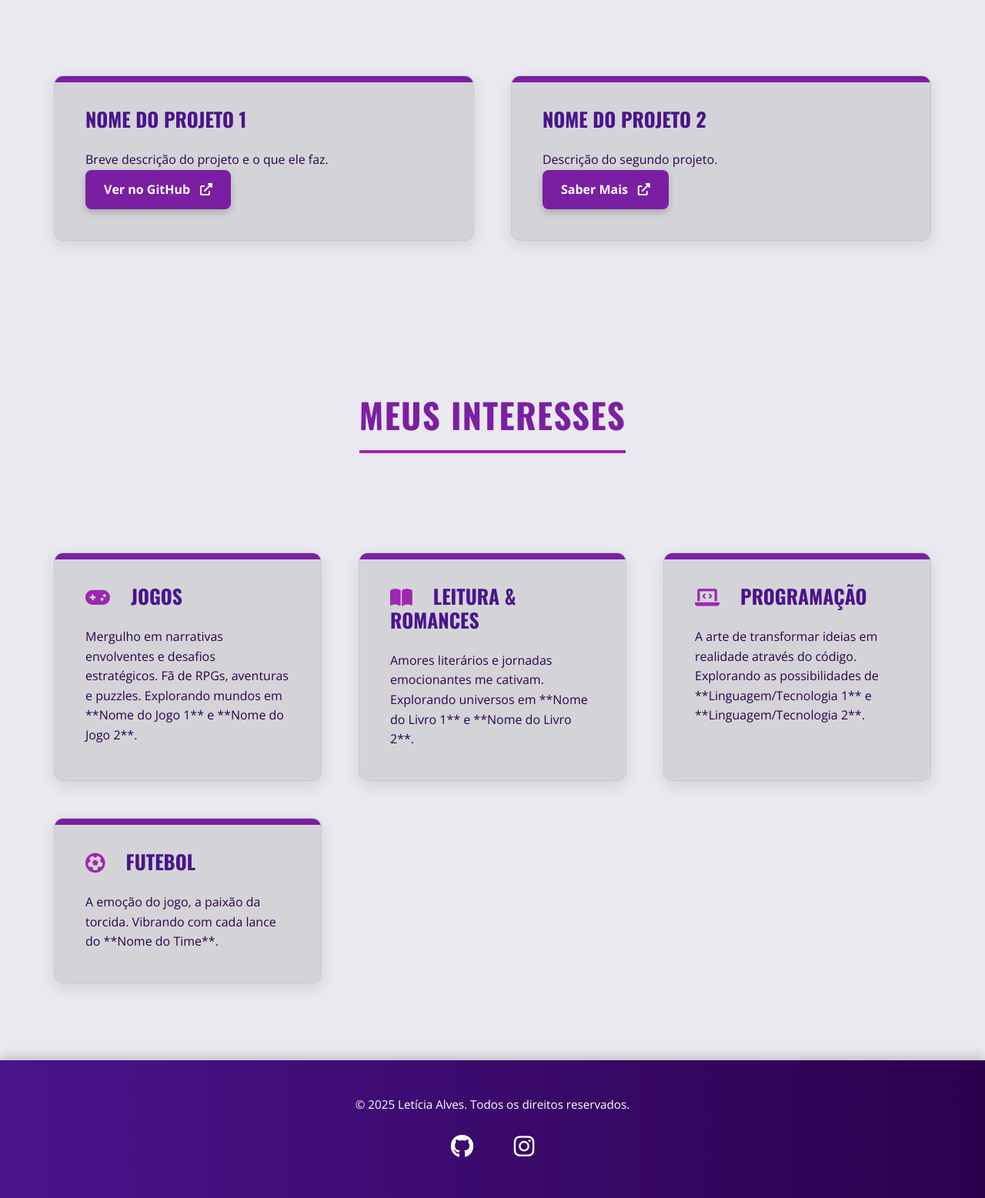
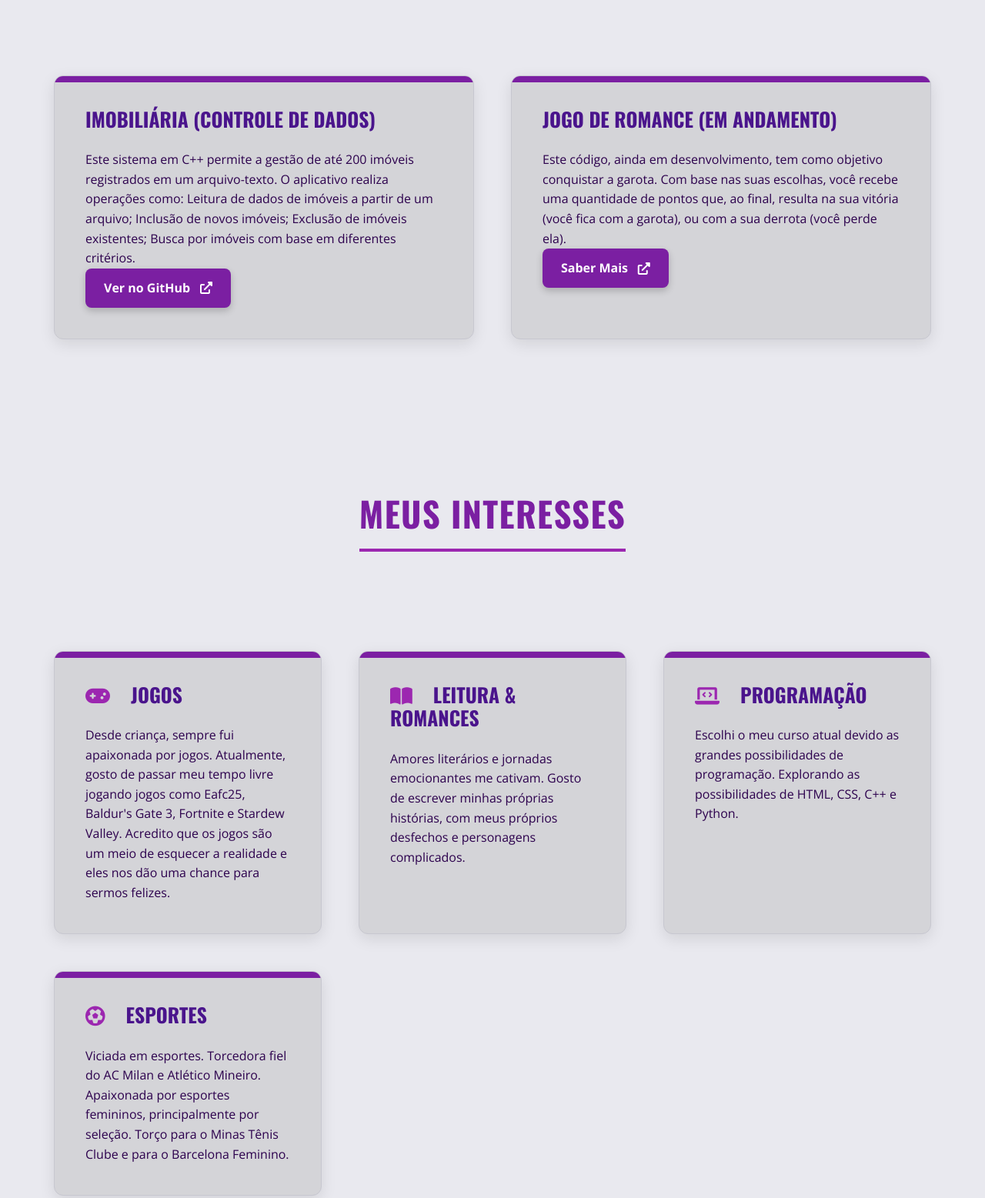
Before and after one commit to LuthorW/LuthorW.github.io, a plain HTML site: page index.html in a window 1280 px wide. Shown: the part 1920-3477 px from the top of the page at 77% size. Drawn offline with nearby package versions, Linux system fonts and the light colour scheme.

Commit message:
Update index.html

```diff
--- a/index.html
+++ b/index.html
@@ -3,7 +3,7 @@
 <head>
     <meta charset="UTF-8">
     <meta name="viewport" content="width=device-width, initial-scale=1.0">
-    <title>Letícia Alves | Portfolio Excepcional</title>
+    <title>Letícia Santos Alves</title>
     <link rel="stylesheet" href="style.css">
     <link rel="preconnect" href="https://fonts.googleapis.com">
     <link rel="preconnect" href="https://fonts.gstatic.com" crossorigin>
@@ -41,9 +41,8 @@
             </div>
             <div class="about-content-redesigned">
                 <p>
-                    Olá! Eu sou a Letícia Alves, movida pela curiosidade e pela paixão por criar.
-                    Acredito que a beleza reside na combinação da elegância com um toque de ousadia,
-                    e busco incorporar essa filosofia em tudo o que faço.
+                    Olá! Eu sou a Letícia, mas talvez você me conheça por Letícia Luthor.
+                    Estou cursando Ciência da Computação na Unifal, em Alfenas, Minas Gerais.
                 </p>
                 <p>
                     Assim como um livro nos transporta para mundos desconhecidos, a tecnologia e a criatividade
@@ -51,7 +50,7 @@
                     Sou uma entusiasta do aprendizado contínuo e adoro desafios que me impulsionam a evoluir.
                 </p>
                 <p>
-                    Navegue pelas minhas paixões e projetos e descubra um pouco mais sobre a minha jornada.
+                    Esse site reúne alguns interesses e informações sobre mim e, além disso, alguns dos projetos realizados neste semestre.
                 </p>
             </div>
         </section>
@@ -62,14 +61,20 @@
             </div>
             <div class="project-grid-redesigned">
                 <div class="project-card-redesigned">
-                    <h3>Nome do Projeto 1</h3>
-                    <p>Breve descrição do projeto e o que ele faz.</p>
-                    <a href="https://github.com/LuthorW/nome-do-projeto-1" target="_blank" class="project-link-redesigned">Ver no GitHub <i class="fas fa-external-link-alt"></i></a>
+                    <h3>Imobiliária (Controle de dados)</h3>
+                    <p>Este sistema em C++ permite a gestão de até 200 imóveis registrados em um arquivo-texto. O aplicativo realiza operações como:
+                        Leitura de dados de imóveis a partir de um arquivo;
+                        Inclusão de novos imóveis;
+                        Exclusão de imóveis existentes;
+                        Busca por imóveis com base em diferentes critérios. </p>
+                    <a href="https://github.com/LuthorW/AEDs_I_Pratica/blob/9eac9f02886a8bd0dfeb8ef559f2b26a49ca6eef/Imobiliaria%20(Controle%20de%20dados).zip" target="_blank" class="project-link-redesigned">Ver no GitHub <i class="fas fa-external-link-alt"></i></a>
                 </div>
                 <div class="project-card-redesigned">
-                    <h3>Nome do Projeto 2</h3>
-                    <p>Descrição do segundo projeto.</p>
-                    <a href="#" target="_blank" class="project-link-redesigned">Saber Mais <i class="fas fa-external-link-alt"></i></a>
+                    <h3>Jogo de romance (em andamento)</h3>
+                    <p>Este código, ainda em desenvolvimento, tem como objetivo conquistar a garota.
+                        Com base nas suas escolhas, você recebe uma quantidade de pontos que, ao final, resulta na sua vitória (você fica com a garota),
+                        ou com a sua derrota (você perde ela).</p>
+                    <a href="https://github.com/LuthorW/GameLucy" target="_blank" class="project-link-redesigned">Saber Mais <i class="fas fa-external-link-alt"></i></a>
                 </div>
             </div>
         </section>
@@ -81,19 +86,23 @@
             <div class="interests-grid-redesigned">
                 <div class="interest-card-redesigned">
                     <h3><i class="fas fa-gamepad"></i> Jogos</h3>
-                    <p>Mergulho em narrativas envolventes e desafios estratégicos. Fã de RPGs, aventuras e puzzles. Explorando mundos em **Nome do Jogo 1** e **Nome do Jogo 2**.</p>
+                    <p>Desde criança, sempre fui apaixonada por jogos. Atualmente, gosto de passar meu tempo livre jogando jogos como Eafc25, Baldur's Gate 3,
+                    Fortnite e Stardew Valley. Acredito que os jogos são um meio de esquecer a realidade e eles nos dão uma chance para sermos felizes.</p>
                 </div>
                 <div class="interest-card-redesigned">
                     <h3><i class="fas fa-book-open"></i> Leitura & Romances</h3>
-                    <p>Amores literários e jornadas emocionantes me cativam. Explorando universos em **Nome do Livro 1** e **Nome do Livro 2**.</p>
+                    <p>Amores literários e jornadas emocionantes me cativam. Gosto de escrever minhas próprias histórias, com meus próprios desfechos e personagens
+                        complicados.</p>
                 </div>
                 <div class="interest-card-redesigned">
                     <h3><i class="fas fa-laptop-code"></i> Programação</h3>
-                    <p>A arte de transformar ideias em realidade através do código. Explorando as possibilidades de **Linguagem/Tecnologia 1** e **Linguagem/Tecnologia 2**.</p>
+                    <p>Escolhi o meu curso atual devido as grandes possibilidades de programação.
+                         Explorando as possibilidades de HTML, CSS, C++ e Python.</p>
                 </div>
                 <div class="interest-card-redesigned">
-                    <h3><i class="fas fa-futbol"></i> Futebol</h3>
-                    <p>A emoção do jogo, a paixão da torcida. Vibrando com cada lance do **Nome do Time**.</p>
+                    <h3><i class="fas fa-futbol"></i> Esportes</h3>
+                    <p>Viciada em esportes. Torcedora fiel do AC Milan e Atlético Mineiro. Apaixonada por esportes femininos, principalmente por seleção.
+                    Torço para o Minas Tênis Clube e para o Barcelona Feminino.</p>
                 </div>
             </div>
         </section>
```
